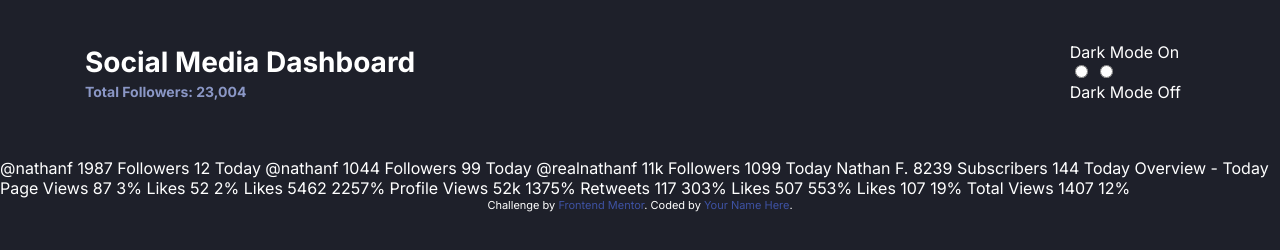
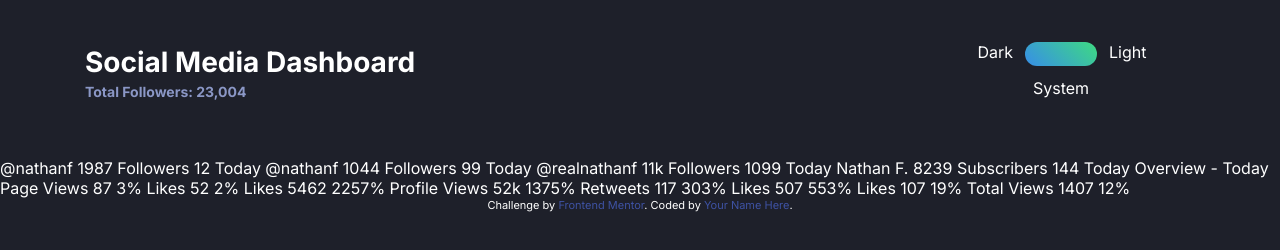
Before and after one commit to Ravi-Ranjan-Sharma-droid/Fem-SM-dashboard-dark-light-toggle, a website: page index.html in a window 1280 px wide. Drawn offline with Linux system fonts and the light colour scheme; files that its build step writes are made by us from their sources.

Commit message:
button background made: styling in toggle

```diff
--- a/app/scss/components/toggle.scss
+++ b/app/scss/components/toggle.scss
@@ -1,20 +1,57 @@
 @use "../util/" as *; // bcz rem things happen; i'm not good at scss :)
+// https://codepen.io/SaraSoueidan/pen/jpBbrq/?editors=1100
 
 .toggle {
+  display: grid;
+  grid-template-columns: repeat(3, 1fr);
+  grid-template-rows: repeat(2, 1fr);
   border: none;
+  gap: rem(12);
+
+  label {
+    &[for="dark"] {
+      grid-column: 1/2;
+      justify-self: end;
+    }
+
+    &[for="system"] {
+      grid-column: 2/3;
+      grid-row: 2/3;
+      justify-self: center;
+    }
+
+    &[for="light"] {
+      grid-column: 3/4;
+    }
+  }
 
   &__wrapper {
-  }
-  input[type="radio"] {
+    position: relative;
+    grid-column: 2/3;
+    grid-row: 1/2;
+    height: rem(24);
   }
 
-  &__backgroud &__button {
+  input[type="radio"] {
+    opacity: 0; //
+  }
+
+  &__background {
+    display: block;
+    height: 100%;
+    position: absolute;
+    width: 100%;
+    top: 0;
+    border-radius: rem(12);
+    background: linear-gradient(225deg,
+        var(--Toggle-bg-end) 0%,
+        var(--Toggle-bg-start) 98.02%);
+  }
+
+  &__button {
     width: rem(16);
     height: rem(16);
     border-radius: 50%;
     background-color: var(--Toggle);
   }
-  labek{
-
 }
-}
--- a/index.html
+++ b/index.html
@@ -39,15 +39,24 @@
     <span class="header__subtitle">Total Followers: 23,004</span>
   </div>
 
-  <fieldset class="header__toggle toggle" aria-label="theme toggle" role="radiogroup">
-    <label for="dark">Dark Mode <span class="visually-hidden">On</span></label>
+  <fieldset
+   class="header__toggle toggle"
+   aria-label="theme toggle"
+   role="radiogroup">
+
+    <label for="dark">Dark</label>
+    <label for="system">System</label>
+    <label for="light">Light</label>
+
     <div class="toggle__wrapper">
       <input type="radio" name="theme" id="dark" />
+      <input type="radio" name="theme" id="system" />
       <input type="radio" name="theme" id="light" />
       <span aria-hidden="true" class="toggle__background"></span>
       <span aria-hidden="true" class="toggle__button"></span>
     </div>
-    <label for="light" class="visually-hidden">Dark Mode Off</label>
+
+
   </fieldset>
 </header>@nathanf 1987 Followers 12 Today @nathanf 1044 Followers 99 Today
       @realnathanf 11k Followers 1099 Today Nathan F. 8239 Subscribers 144
```
Also changed, not shown: dist/style.css, 1 other file.
